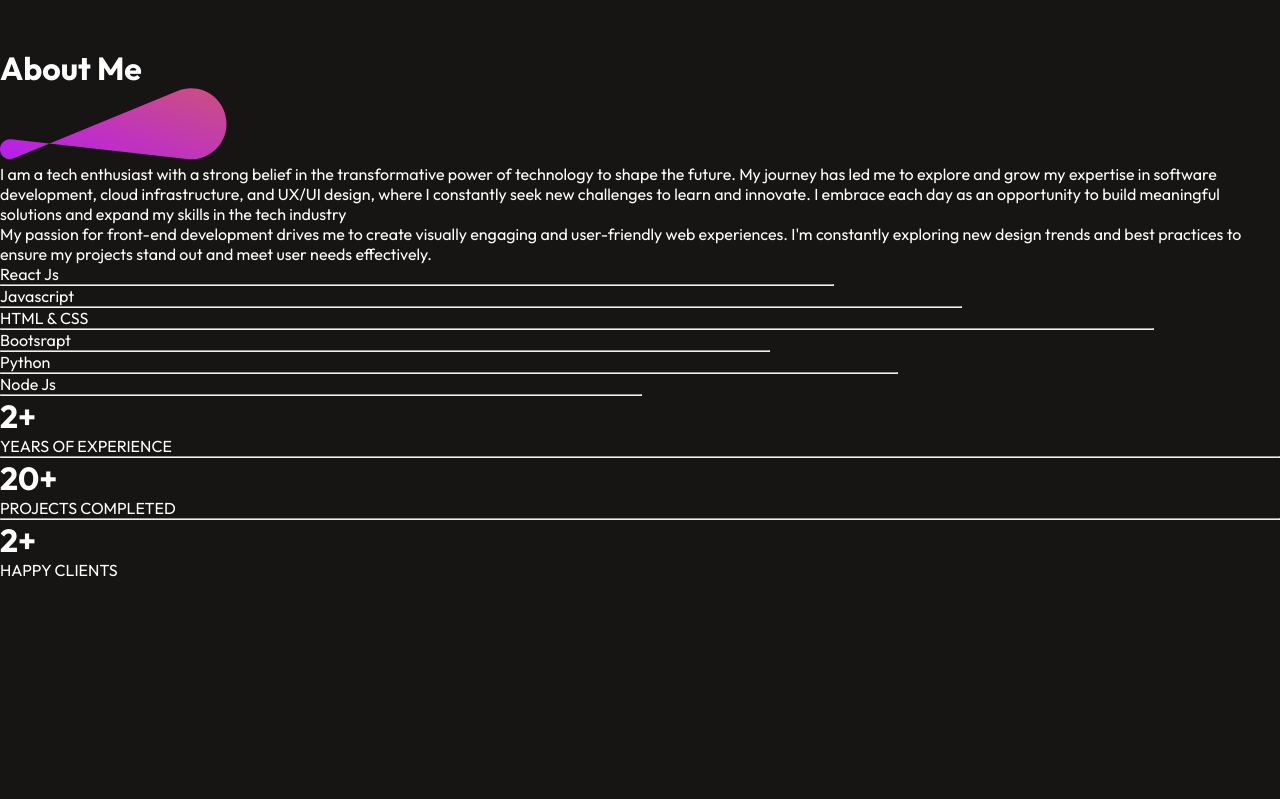
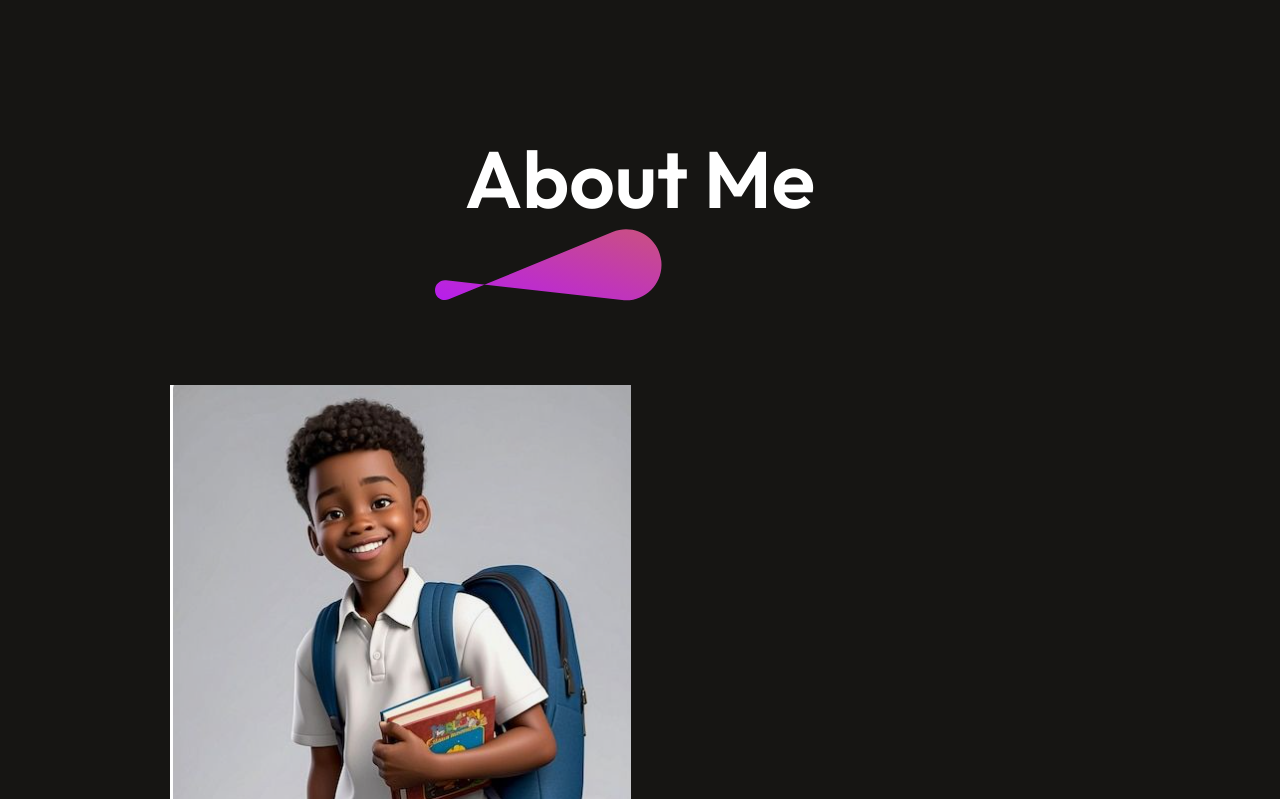
Before and after one commit to vincentMunywoki/my-portfolio, a React (Vite) app: page / in a window 1280 px wide. Shown: the part 961-1760 px from the top of the page. Before the commit the page ends 1541 px from the top, so only its background shows below. Built offline with nearby package versions, Linux system fonts and the light colour scheme.

Commit message:
about me

```diff
--- a/src/Components/About/About.css
+++ b/src/Components/About/About.css
@@ -0,0 +1,17 @@
+.about{
+    display: flex;
+    flex-direction: column;
+    align-items: center;
+    justify-content: center;
+    gap: 80px;
+    margin: 80px 170px;
+}
+.about-title{
+    position: relative;
+}
+
+.about-title h1{
+    padding: 0px 30px;
+    font-size: 80px;
+    font-weight: 600;
+}
--- a/src/Components/About/About.jsx
+++ b/src/Components/About/About.jsx
@@ -1,7 +1,7 @@
 import React from 'react'
 import './About.css'
 import theme_pattern from '../../assets/theme_pattern.svg'
-//import profile_img from '../..assets/profile_img2.png'
+import profile_img from '../../assets/about_profile.png'
 
 const About = () => {
   return (
@@ -12,8 +12,7 @@ const About = () => {
         </div>
         <div className="about-sections">
             <div className="about-left">
-              {/*  <img src={profile_img} alt="" /> */}
-            </div>
+                <img src={profile_img} alt="" />             </div>
             <div className="about-right">
                 <div className="about-para">
                     <p>I am a tech enthusiast with a strong belief in the transformative power
```
Also changed, not shown: src/assets/about_profile.png (added).
